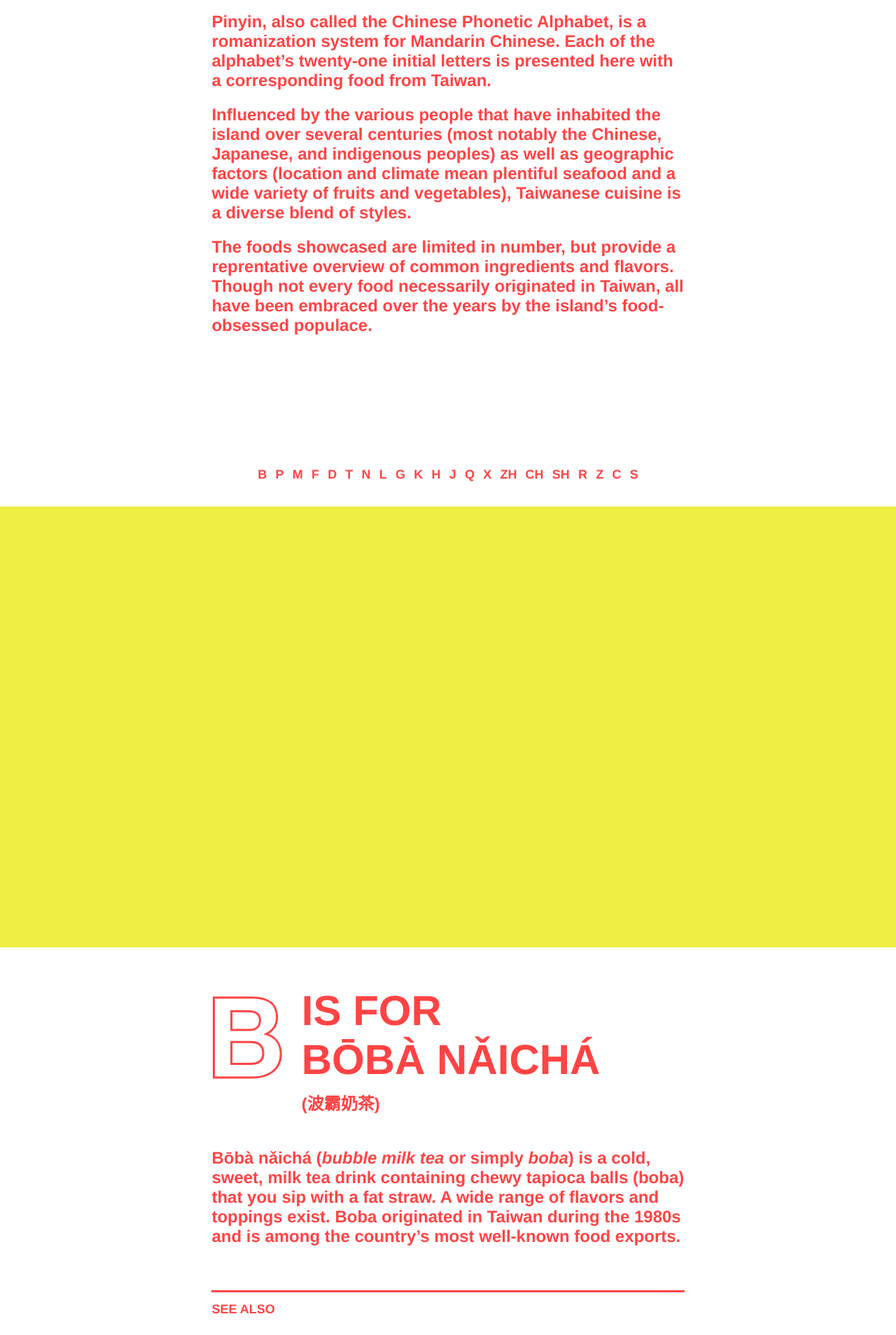
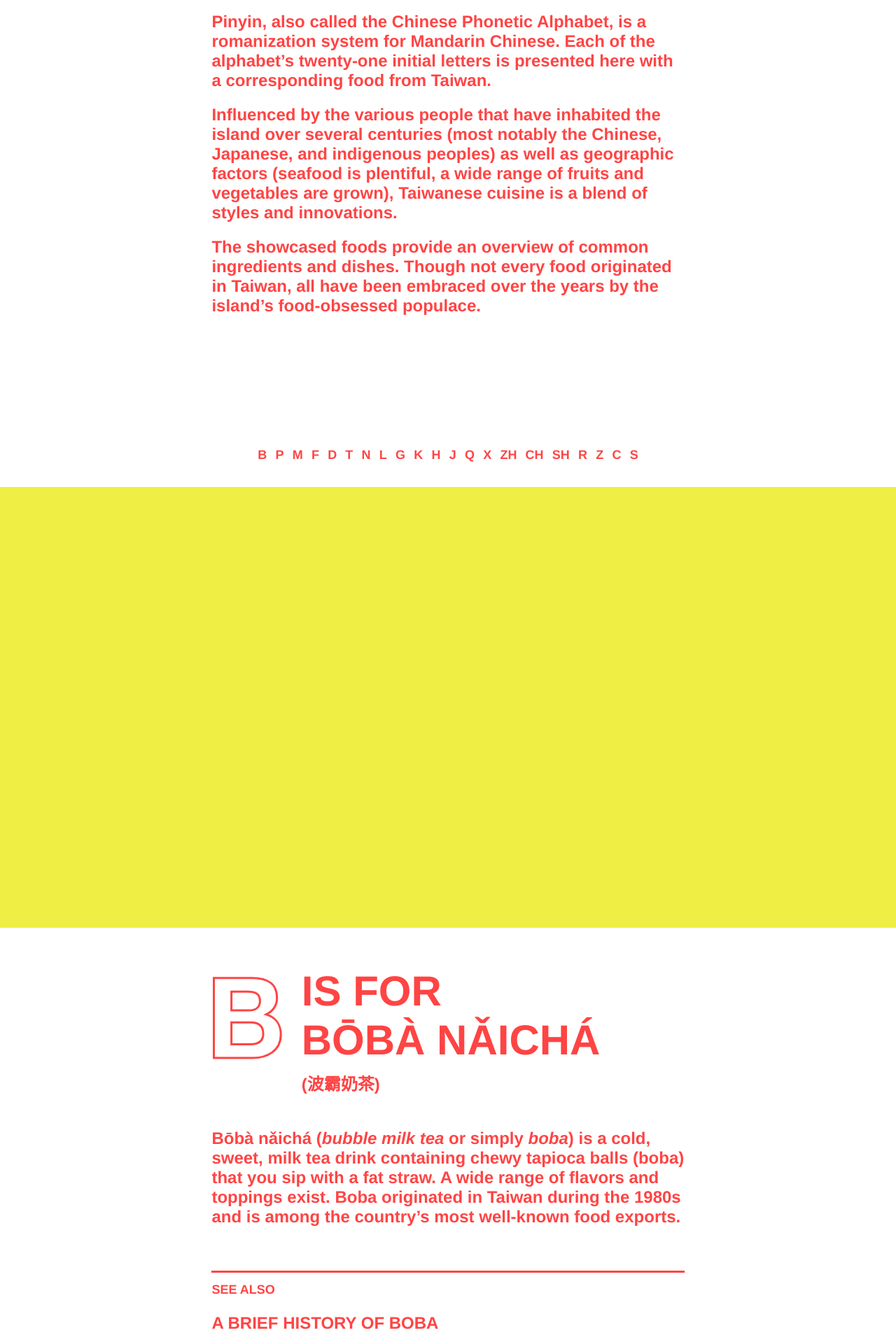
Before and after one commit to justinjaywang/taiwanese-foods, a Jekyll site: the page built from index.md, in a window 1280 px wide. Shown: the part 693-2601 px from the top of the page at 70% size. Built offline with Jekyll 4.4.1, drawn with Linux system fonts in a browser that asks for light colours.

Commit message:
homepage content updates

```diff
--- a/assets/styles/_rte.scss
+++ b/assets/styles/_rte.scss
@@ -5,11 +5,10 @@
   h4,
   h5,
   h6 {
-    margin-top: $v*1.5;
     margin-bottom: $v*0.5;
   }
   p {
-    margin-bottom: $v*0.75;
+    margin-bottom: $v*0.75; //75;
   }
   a {
     @extend %underlined;
--- a/index.md
+++ b/index.md
@@ -8,9 +8,9 @@
 
 Pinyin, also called the Chinese Phonetic Alphabet, is a romanization system for Mandarin Chinese. Each of the alphabet's twenty-one initial letters is presented here with a corresponding food from Taiwan.
 
-Influenced by the various people that have inhabited the island over several centuries (most notably the Chinese, Japanese, and indigenous peoples) as well as geographic factors (location and climate mean plentiful seafood and a wide variety of fruits and vegetables), Taiwanese cuisine is a diverse blend of styles.
+Influenced by the various people that have inhabited the island over several centuries (most notably the Chinese, Japanese, and indigenous peoples) as well as geographic factors (seafood is plentiful, a wide range of fruits and vegetables are grown), Taiwanese cuisine is a blend of styles and innovations.
 
-The foods showcased are limited in number, but provide a reprentative overview of common ingredients and flavors. Though not every food necessarily originated in Taiwan, all have been embraced over the years by the island's food-obsessed populace.
+The showcased foods provide an overview of common ingredients and dishes. Though not every food originated in Taiwan, all have been embraced over the years by the island's food-obsessed populace.
 
 <!--
 Taiwanese food is , when you account for its geography and climate, and its history of several waves of immigration to the island over several centuries.
```
